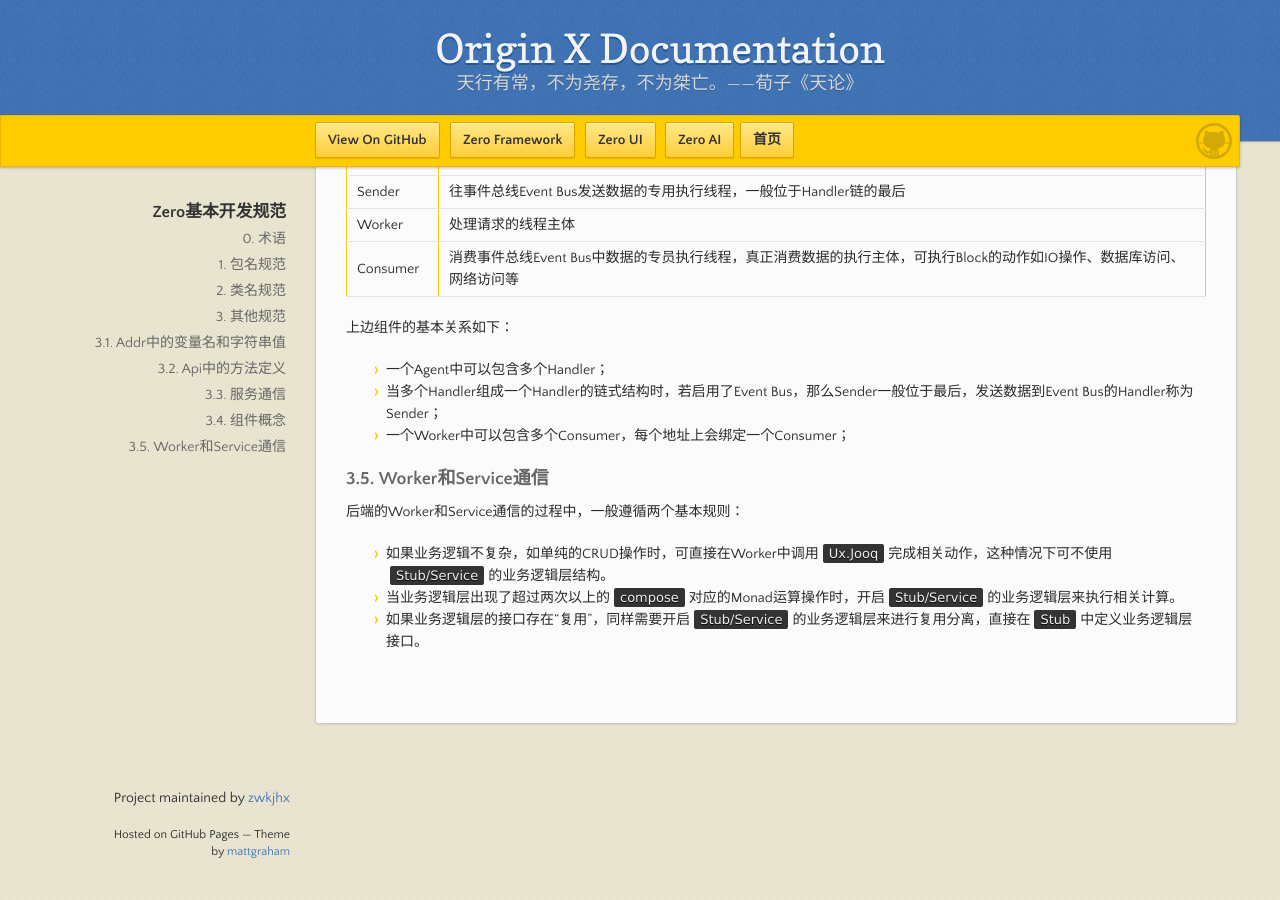
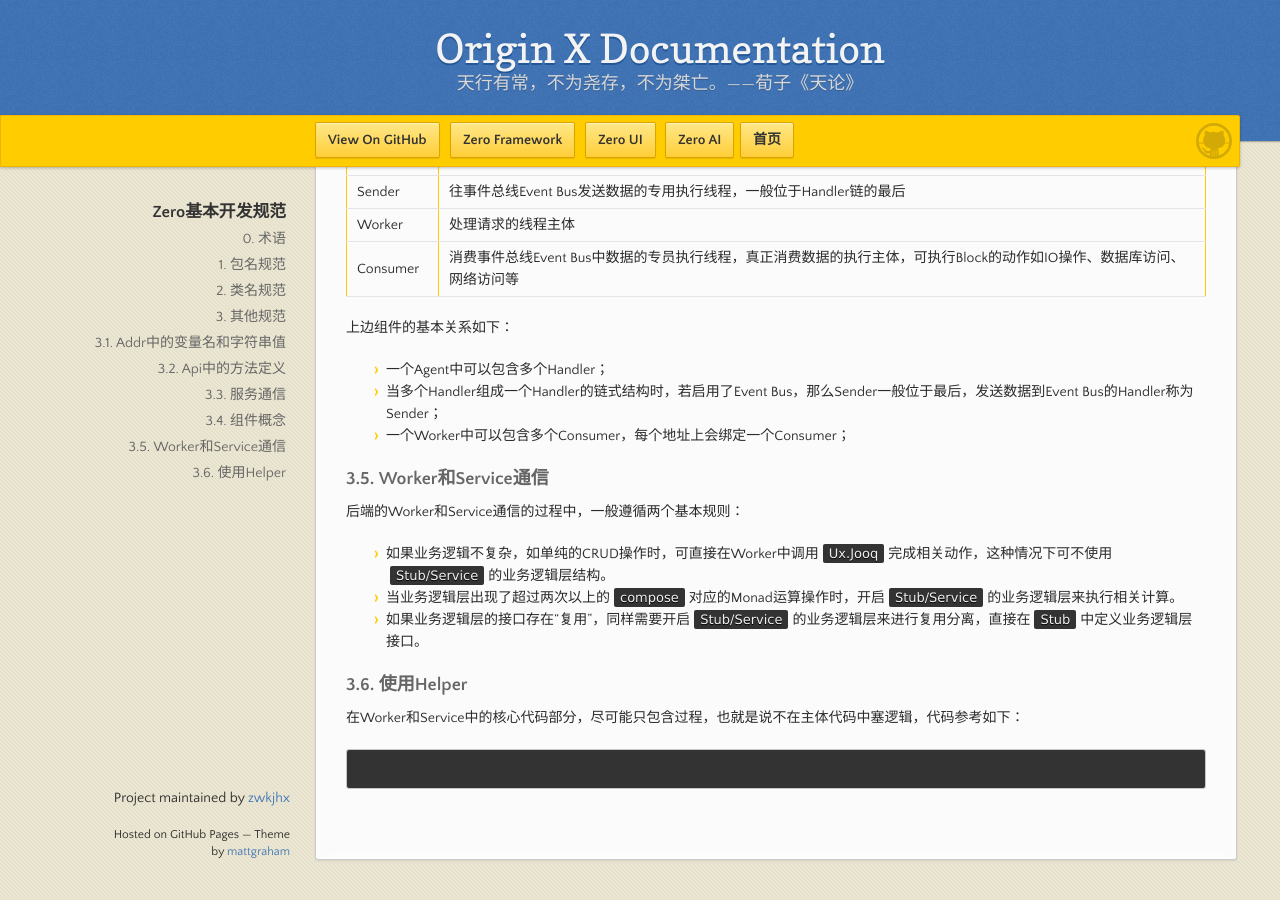
Before and after one commit to zwkjhx/ox-doc, a Jekyll site: the page built from specification/1-zerogui-fan/spc-001-zeroji-ben-kai-fa-gui-fan.md, in a window 1280 px wide and 900 px high, scrolled down 3135 px. Built offline with Jekyll 4.4.1, drawn with Linux system fonts in a browser that asks for light colours; our own code applies the rules of GitHub Pages for plain Markdown files.

Commit message:
Updates specification/1-zerogui-fan/spc-001-zeroji-ben-kai-fa-gui-fan.md
Auto commit by GitBook Editor

````diff
--- a/specification/1-zerogui-fan/spc-001-zeroji-ben-kai-fa-gui-fan.md
+++ b/specification/1-zerogui-fan/spc-001-zeroji-ben-kai-fa-gui-fan.md
@@ -138,3 +138,11 @@
 * 如果业务逻辑不复杂，如单纯的CRUD操作时，可直接在Worker中调用`Ux.Jooq`完成相关动作，这种情况下可不使用`Stub/Service`的业务逻辑层结构。
 * 当业务逻辑层出现了超过两次以上的`compose`对应的Monad运算操作时，开启`Stub/Service`的业务逻辑层来执行相关计算。
 * 如果业务逻辑层的接口存在“复用”，同样需要开启`Stub/Service`的业务逻辑层来进行复用分离，直接在`Stub`中定义业务逻辑层接口。
+
+### 3.6. 使用Helper
+
+在Worker和Service中的核心代码部分，尽可能只包含过程，也就是说不在主体代码中塞逻辑，代码参考如下：
+
+```java
+
+```
````
